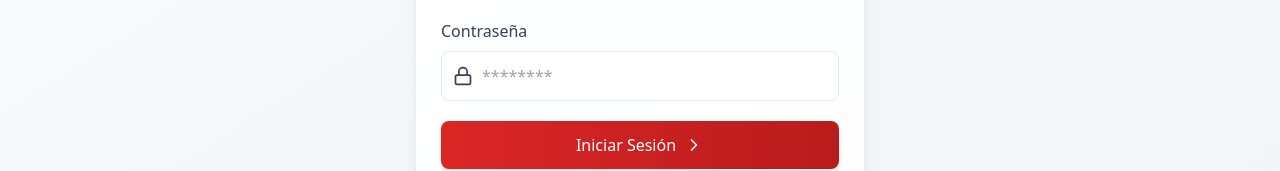
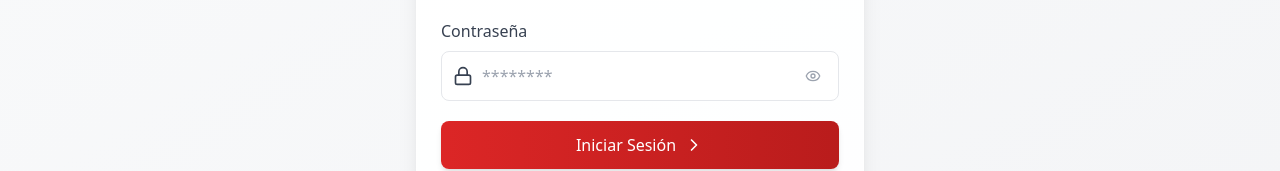
Before and after one commit to romeroalan26/taxes247-frontend, a React (Vite) app: page / in a window 1280 px wide. Shown: the part 336-507 px from the top of the page. Built offline with nearby package versions, Linux system fonts and the light colour scheme; no server answers.

Commit message:
Visual improvements

```diff
--- a/src/components/Login.jsx
+++ b/src/components/Login.jsx
@@ -20,6 +20,8 @@ import {
   DollarSign,
   AlertCircle,
   Menu,
+  Eye,
+  EyeOff,
 } from "lucide-react";
 import { motion, AnimatePresence } from "framer-motion";
 
@@ -27,6 +29,7 @@ const Login = () => {
   const [isMenuOpen, setIsMenuOpen] = useState(false);
   const [email, setEmail] = useState("");
   const [password, setPassword] = useState("");
+  const [showPassword, setShowPassword] = useState(false);
   const [errorMessage, setErrorMessage] = useState("");
   const [isEmailLoading, setIsEmailLoading] = useState(false); // Nuevo estado para login con email
   const [isGoogleLoading, setIsGoogleLoading] = useState(false); // Nuevo estado para login con Google
@@ -38,6 +41,23 @@ const Login = () => {
     e.preventDefault();
     setErrorMessage("");
     setIsEmailLoading(true);
+
+    // Validar longitud de email y contraseña
+    if (email.length > 254) {
+      setErrorMessage(
+        "Credenciales incorrectas. Verifica tu email y contraseña."
+      );
+      setIsEmailLoading(false);
+      return;
+    }
+
+    if (password.length > 128) {
+      setErrorMessage(
+        "Credenciales incorrectas. Verifica tu email y contraseña."
+      );
+      setIsEmailLoading(false);
+      return;
+    }
 
     try {
       const methods = await fetchSignInMethodsForEmail(auth, email);
@@ -387,6 +407,7 @@ const Login = () => {
                     </div>
                     <input
                       type="email"
+                      maxLength={254}
                       className="block w-full pl-10 px-4 py-3 bg-white border border-gray-200 rounded-lg focus:ring-2 focus:ring-red-500 focus:border-red-500 transition-all duration-200 text-base"
                       placeholder="correo@ejemplo.com"
                       value={email}
@@ -409,13 +430,27 @@ const Login = () => {
                       <Lock className="h-5 w-5 text-gray-700" />
                     </div>
                     <input
-                      type="password"
-                      className="block w-full pl-10 px-4 py-3 bg-white border border-gray-200 rounded-lg focus:ring-2 focus:ring-red-500 focus:border-red-500 transition-all duration-200 text-base"
+                      type={showPassword ? "text" : "password"}
+                      maxLength={128}
+                      className="block w-full pl-10 pr-12 py-3 bg-white border border-gray-200 rounded-lg focus:ring-2 focus:ring-red-500 focus:border-red-500 transition-all duration-200 text-base"
                       placeholder="********"
                       value={password}
                       onChange={(e) => setPassword(e.target.value)}
                       required
                     />
+                    <motion.button
+                      whileHover={{ scale: 1.1 }}
+                      whileTap={{ scale: 0.9 }}
+                      type="button"
+                      onClick={() => setShowPassword(!showPassword)}
+                      className="absolute right-3 top-0 bottom-0 flex items-center justify-center p-1.5 rounded-lg text-gray-400 hover:text-gray-600 transition-colors duration-200"
+                    >
+                      {showPassword ? (
+                        <EyeOff className="h-4 w-4" />
+                      ) : (
+                        <Eye className="h-4 w-4" />
+                      )}
+                    </motion.button>
                   </div>
                 </motion.div>
 
```
